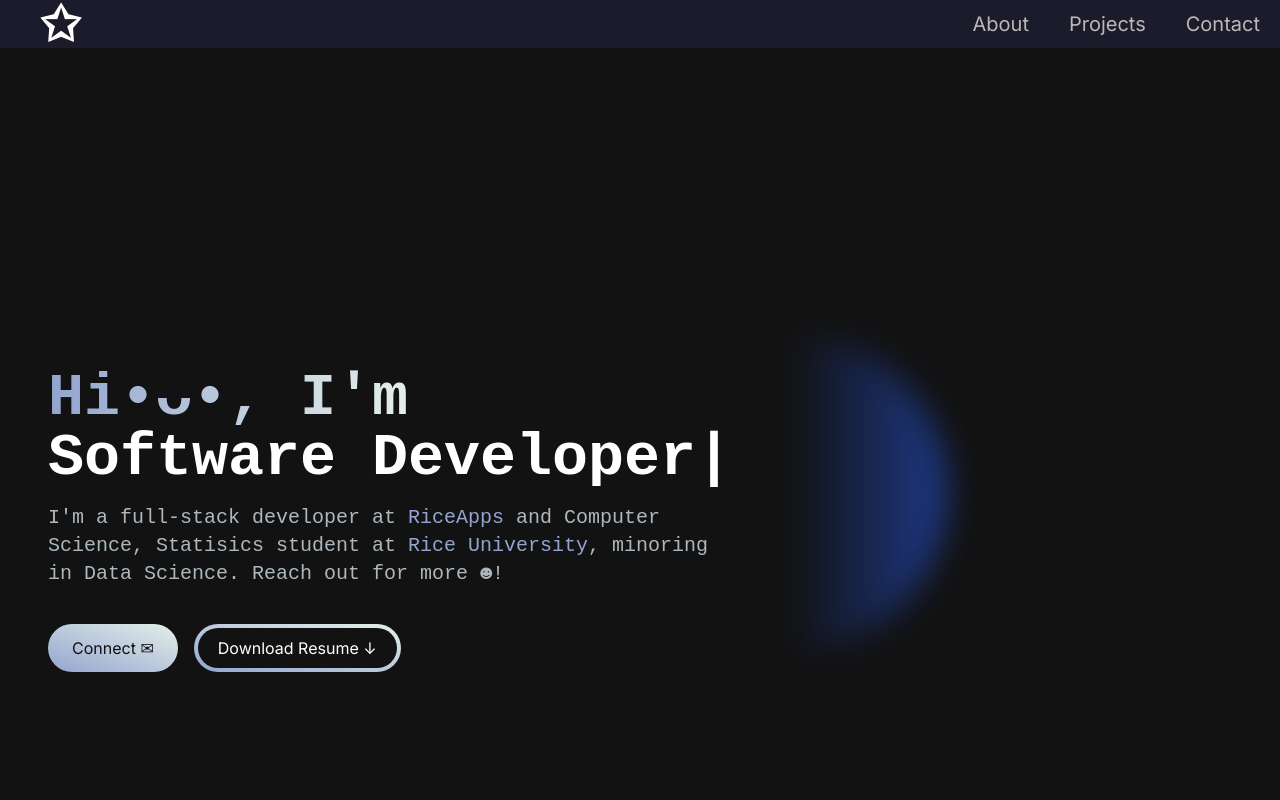
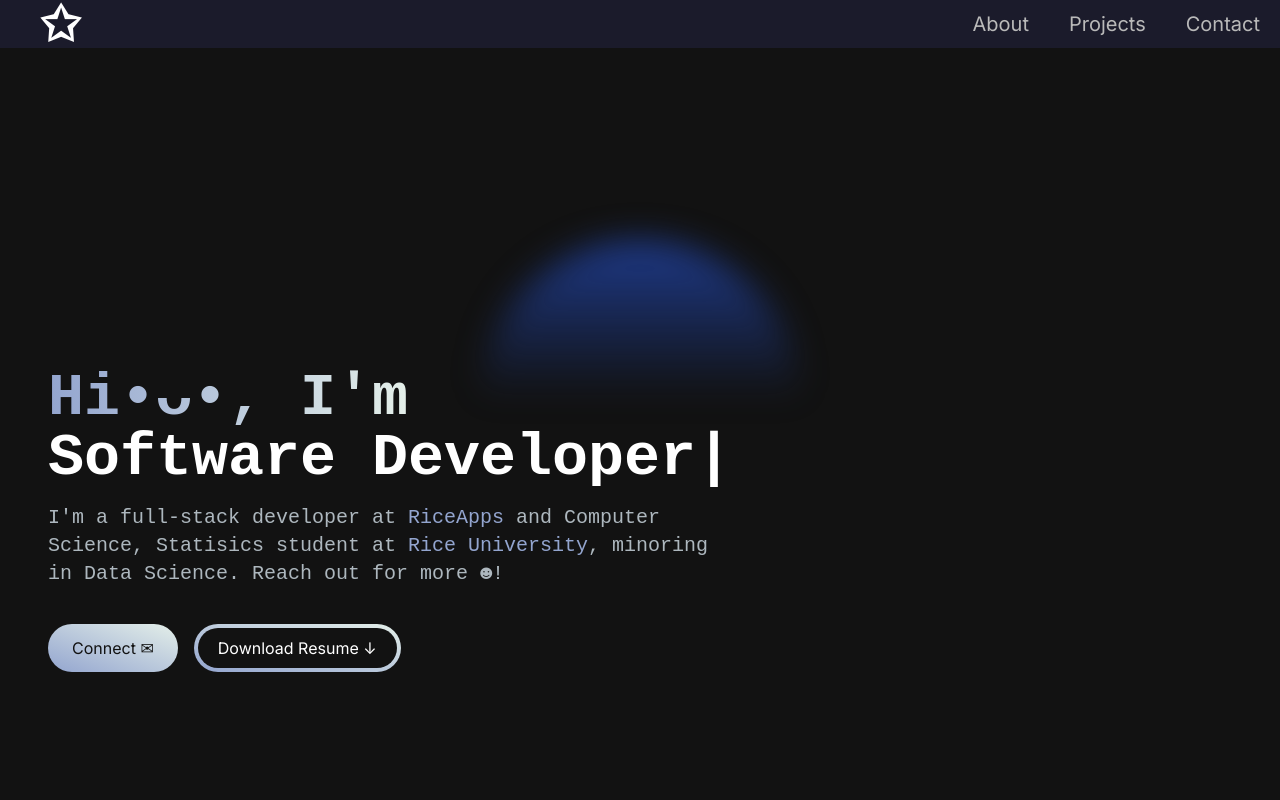
Before and after one commit to nemokyu/portfolio-website, a Next.js app: page / in a window 1280 px wide. Shown: the top 800 px of the page. Built offline with nearby package versions, Linux system fonts and the light colour scheme; a web font is replaced by a local one.

Commit message:
added background art

```diff
--- a/src/app/components/Contact.jsx
+++ b/src/app/components/Contact.jsx
@@ -6,17 +6,21 @@ import Image from "next/image";
 
 const Contact = () => {
   return (
-    <section>
-        {/* <div className="bg-gradient-to-l from-blue-900 via-transparent to-transparent rounded-full h-80 w-80 z-0 blur-lg absolute top-1/2 left-1/2 transform -translate-x-1/2 -translate-y-1/2"></div> */}
+    <section id="contact">
+
+        <div className="md:hidden bg-[radial-gradient(ellipse_at_center,_var(--tw-gradient-stops))] from-blue-900 to-transparent rounded-full h-80 w-80 z-0 blur-lg absolute top-3/4 -left-4 transform -translate-x-1/2 -translate-1/2"></div>
+        <div className="hidden md:block  bg-gradient-to-b from-blue-900 via-transparent to-transparent rounded-full h-80 w-80 z-0 blur-lg absolute top-1/2 left-1/2 transform -translate-x-1/2 -translate-y-1/2"></div>
+
+
         <div className="z-10">
         <h5 className="text-xl font-bold text-white my-2">
           Let&apos;s Connect
         </h5>
         <p className="text-[#ADB7BE] mb-4 max-w-md">
           {" "}
-          I&apos;m currently looking for summer 2024 opportunities to further , my inbox is always
-          open. Whether you have a question or just want to say hi, I&apos;ll
-          try my best to get back to you!
+          I&apos;m
+          Seeking summer 2024 opportunities, I&apos;m  ready to broaden my horizons and add new chapters to my professional story.
+          Reach out to me!
         </p>
         <div className="socials flex flex-row gap-2">
           <Link href="github.com">
--- a/src/app/components/Hero.jsx
+++ b/src/app/components/Hero.jsx
@@ -1,14 +1,15 @@
 "use client"
 import React from 'react';
-import Image from 'next/image';
 import "@fontsource/mononoki/700.css";
 import { TypeAnimation } from 'react-type-animation';
+import background from './background';
 
 const Hero = () => {
   return (
     <section className="h-screen flex items-center justify-center">
         <div className ="grid grid-cols-1 sm:grid-cols-12">
             <div className ="col-span-7 place-self-center text-center sm:text-left">
+
                 <h1 className = "text-white mb-4 sm: text-4xl sm:text-5xl sm:self-center lg:text-6xl font-extrabold font-mononoki">
                    <span className='text-transparent bg-clip-text bg-gradient-to-r from-[#93A5CF]  to-[#E4EfE9]'>
                     Hi•ᴗ•, I&apos;m {""}
@@ -71,15 +72,7 @@ const Hero = () => {
             </div>
             <div classname ="cols-span-5 place-self-center lg: mt-0">
                 <div className ="rounded-full place-self-center bg-transparent w-[250px] h-[250px] lg:w-[400px] lg:h[400px] relative">
-                    <div className="bg-gradient-to-l from-blue-900 via-transparent to-transparent rounded-full h-80 w-80 z-0 blur-lg absolute top-1/2 left-1/2 transform -translate-x-1/2 -translate-y-1/2"></div>
-
-                    {/* <Image
-                        src = "/sf-animation.gif"
-                        alt = "sf animation"
-                        className = "place-self-center rounded-full absolute transform -translate-x-1/2 -translate-y-1/2 top-1/2 left-1/2"
-                        width = {500}
-                        height = {500}
-                    /> */}
+                    {background}
                 </div>
 
             </div>
--- a/src/app/components/Navbar.jsx
+++ b/src/app/components/Navbar.jsx
@@ -14,7 +14,7 @@ const navLinks = [
 },
 {
     title: "Contact",
-    href: "#skills"
+    href: "#contact"
 }
 ];
 
--- a/src/app/components/Projects.jsx
+++ b/src/app/components/Projects.jsx
@@ -84,6 +84,7 @@ const ProjectsSection = () => {
 
   return (
     <section className= "flex h-screen justify-center items-center" id="projects">
+
       <div className="">
         <h2 className=" text-center text-4xl font-bold text-white mt-4 mb-8 md:mb-12">
         𓆝 𓆟 𓆞 𓆝 𓆟 My Projects  𓆝 𓆟 𓆞 𓆝 𓆟
--- /dev/null
+++ b/src/app/components/background.jsx
@@ -0,0 +1,9 @@
+import React from 'react'
+
+const background = () => {
+  return (
+    <div className="bg-gradient-to-l from-blue-900 via-transparent to-transparent rounded-full h-80 w-80 z-0 blur-lg absolute top-1/2 left-1/2 transform -translate-x-1/2 -translate-y-1/2"></div>
+  )
+}
+
+export default background
--- a/src/app/page.js
+++ b/src/app/page.js
@@ -16,11 +16,7 @@ export default function Home() {
         <About />
         <Projects />
         <Skills />
-        <div className='grid md:grid-cols-2 pt-10' id="skills" >
-          <Contact className='grid-col-1'/>
-
-        </div>
-
+        <Contact className='grid-col-1'/>
       </div>
       <Footer />
     </main>
```
Also changed, not shown: src/app/components/About.jsx (line endings or trailing spaces).
